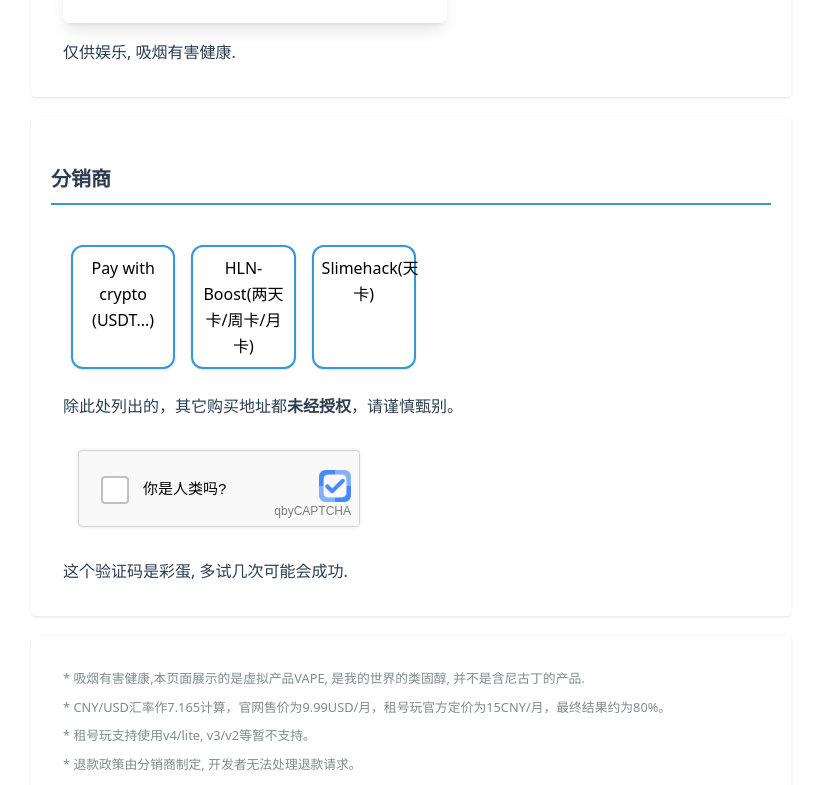
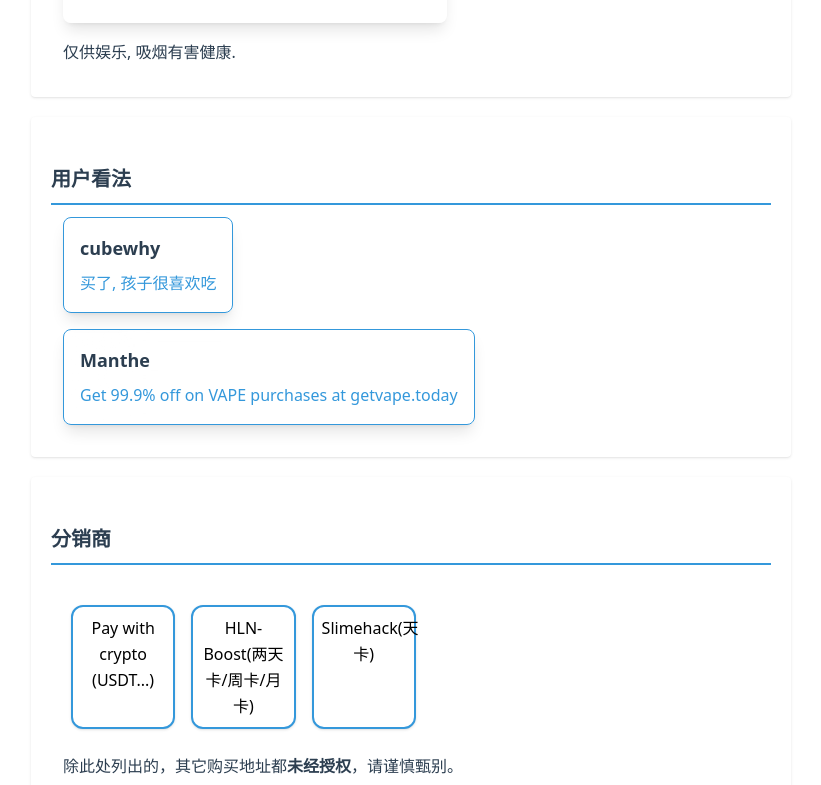
Before and after one commit to CubeWhyMC/getvape.today, a React (Vite) app: page /#/ in a window 1280 px wide. Shown: the part 875-1660 px from the top of the page, without its empty margins (229-1050 px from the left). Built offline with nearby package versions, Linux system fonts and the light colour scheme.

Commit message:
add user feedback

```diff
--- a/src/components/HomePage/HomePage.tsx
+++ b/src/components/HomePage/HomePage.tsx
@@ -4,6 +4,7 @@ import LinkButton from "../LinkButton/LinkButton.tsx";
 import Link from "../Link/Link.tsx";
 import MusicPlayer from "../MusicPlayer/MusicPlayer.tsx";
 import FakeCaptcha from "../FakeCaptcha/FakeCaptcha.tsx";
+import UserFeedback from "../UserFeedback/UserFeedback.tsx";
 
 function HomePage() {
     return (<>
@@ -17,7 +18,6 @@ function HomePage() {
                 <LinkButton href="https://discord.lunarclient.top">Discord服务器</LinkButton>
                 <LinkButton href="https://t.me/earthsworth">Telegram群组</LinkButton>
                 <LinkButton href={"/join"}>加入我们</LinkButton>
-                {/*<div onClick={() => document.documentElement.classList.toggle('dark')}>换颜色</div>*/}
             </div>
             <p>打个广告 第三方LunarClient启动器 <Link href="https://lunarclient.top">lunarclient.top</Link></p>
         </Card>
@@ -25,6 +25,11 @@ function HomePage() {
         <Card title={"不买听听歌也行"}>
             <MusicPlayer/>
             <p>仅供娱乐, 吸烟有害健康.</p>
+        </Card>
+
+        <Card title={"用户看法"}>
+            <UserFeedback username={"cubewhy"} text={"买了, 孩子很喜欢吃"}/>
+            <UserFeedback username={"Manthe"} text={"Get 99.9% off on VAPE purchases at getvape.today"}/>
         </Card>
 
         <Card title={"分销商"}>
--- /dev/null
+++ b/src/components/UserFeedback/UserFeedback.tsx
@@ -0,0 +1,15 @@
+interface Props {
+    username: string;
+    text: string;
+}
+
+function UserFeedback(props: Props) {
+    return (
+        <div className="max-w-md p-4 rounded-lg backdrop-blur-2xl shadow-lg border border-[#3498db] dark:border-[#1abc9c] space-y-2">
+            <p className="font-semibold text-lg">{props.username}</p>
+            <p className="text-[#3498db] dark:text-[#1abc9c]">{props.text}</p>
+        </div>
+    );
+}
+
+export default UserFeedback;
```
